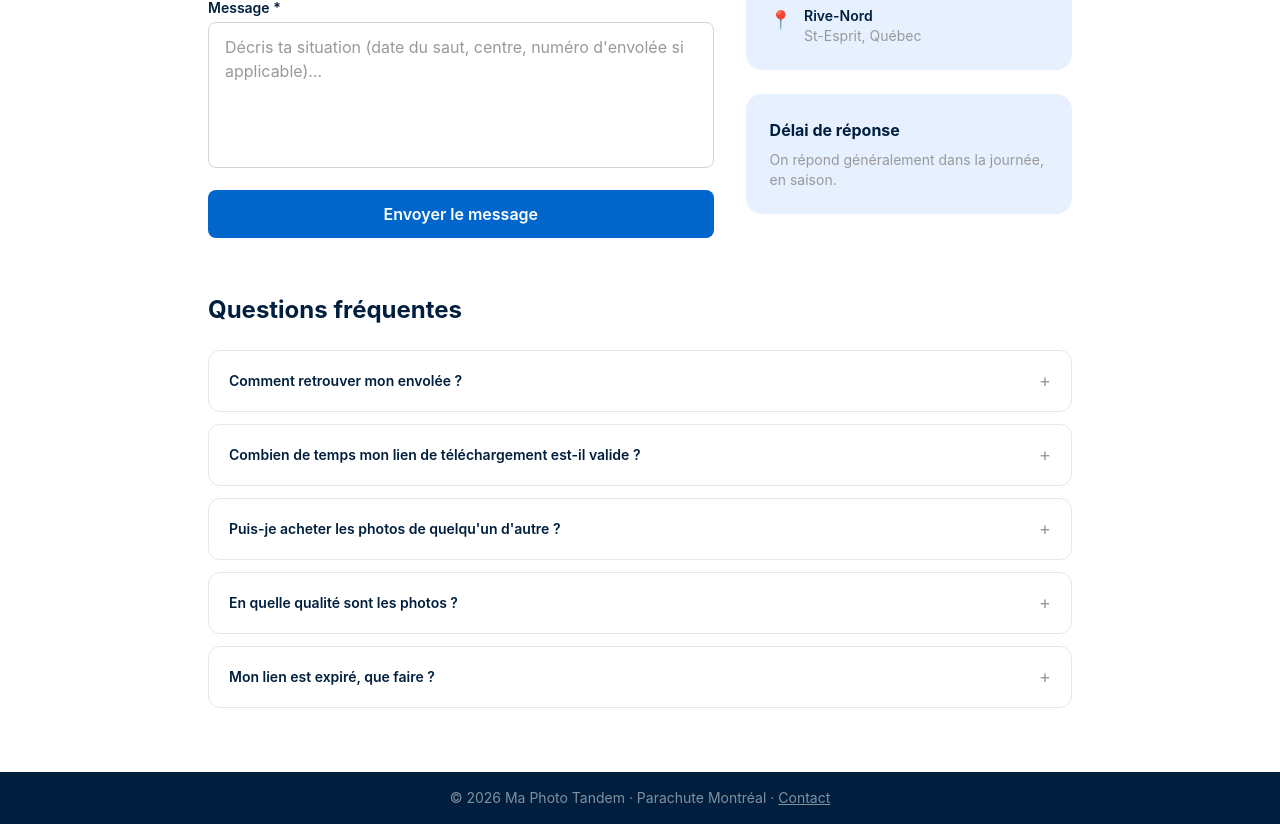
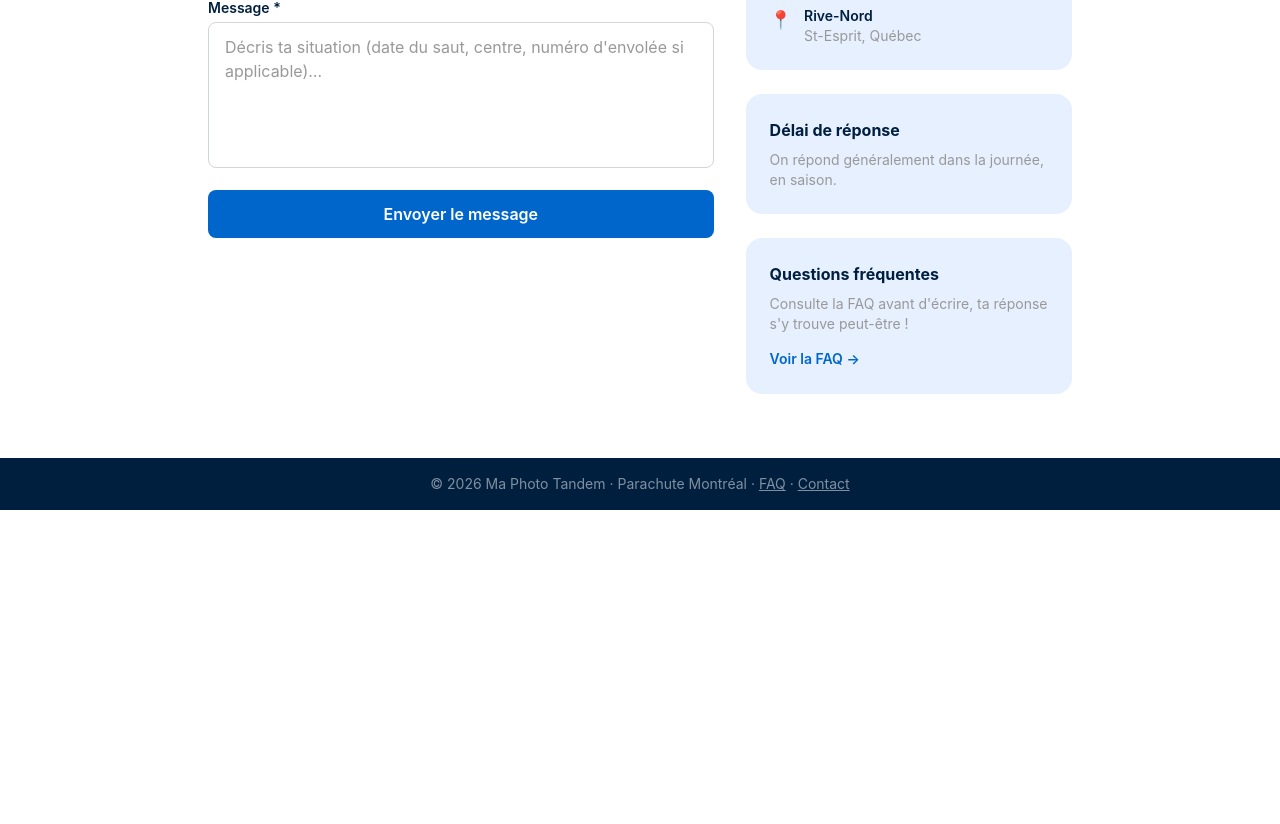
Before and after one commit to MaPhotoTandem/maphototandem, a Next.js app: page /contact in a window 1280 px wide. Shown: the part 442-1266 px from the top of the page. After the commit the page ends 952 px from the top, so only its background shows below. Built offline with nearby package versions, Linux system fonts and the light colour scheme.

Commit message:
feat: séparer page Contact et page FAQ

```diff
--- a/app/contact/page.tsx
+++ b/app/contact/page.tsx
@@ -1,29 +1,6 @@
 'use client'
 
 import { useState } from 'react'
-
-const FAQ = [
-  {
-    q: 'Comment retrouver mon envolée ?',
-    a: 'Sur la page d\'accueil, clique sur "Retrouver mon envolée" et suis les étapes. Tu auras besoin de la date de ton saut, du centre visité et de ton prénom.',
-  },
-  {
-    q: 'Combien de temps mon lien de téléchargement est-il valide ?',
-    a: 'Ton lien est valide 72 heures après l\'achat. Assure-toi de télécharger tes photos avant l\'expiration. Tu peux aussi les partager avec tes proches via ce même lien.',
-  },
-  {
-    q: 'Puis-je acheter les photos de quelqu\'un d\'autre ?',
-    a: 'Oui ! Si tu connais la date du saut, le centre et le numéro d\'envolée, tu peux accéder à la galerie et acheter les photos pour offrir en cadeau.',
-  },
-  {
-    q: 'En quelle qualité sont les photos ?',
-    a: 'Les photos sont vendues en haute résolution, sans filigrane. Parfaites pour imprimer ou partager sur les réseaux sociaux.',
-  },
-  {
-    q: 'Mon lien est expiré, que faire ?',
-    a: 'Contacte-nous via le formulaire ci-dessus en précisant ta date de saut, le centre et ton numéro d\'envolée. On pourra réactiver ton accès.',
-  },
-]
 
 export default function ContactPage() {
   const [name, setName]       = useState('')
@@ -33,7 +10,6 @@ export default function ContactPage() {
   const [loading, setLoading] = useState(false)
   const [success, setSuccess] = useState(false)
   const [error, setError]     = useState('')
-  const [openFaq, setOpenFaq] = useState<number | null>(null)
 
   async function handleSubmit(e: React.FormEvent) {
     e.preventDefault()
@@ -59,7 +35,6 @@ export default function ContactPage() {
   return (
     <div className="max-w-4xl mx-auto px-4 py-10 sm:py-16">
 
-      {/* Titre */}
       <div className="mb-10">
         <h1 className="text-3xl sm:text-4xl font-bold text-navy mb-3">Nous contacter</h1>
         <p className="text-mid text-base">
@@ -67,7 +42,7 @@ export default function ContactPage() {
         </p>
       </div>
 
-      <div className="grid grid-cols-1 md:grid-cols-5 gap-8 mb-14">
+      <div className="grid grid-cols-1 md:grid-cols-5 gap-8">
 
         {/* Formulaire */}
         <div className="md:col-span-3">
@@ -183,29 +158,14 @@ export default function ContactPage() {
             <h2 className="text-base font-bold text-navy mb-2">Délai de réponse</h2>
             <p className="text-sm text-mid">On répond généralement dans la journée, en saison.</p>
           </div>
-        </div>
-      </div>
 
-      {/* FAQ */}
-      <div>
-        <h2 className="text-2xl font-bold text-navy mb-6">Questions fréquentes</h2>
-        <div className="space-y-3">
-          {FAQ.map((item, i) => (
-            <div key={i} className="border border-gray-200 rounded-xl overflow-hidden">
-              <button
-                onClick={() => setOpenFaq(openFaq === i ? null : i)}
-                className="w-full flex items-center justify-between px-5 py-4 text-left hover:bg-gray-50 transition-colors"
-              >
-                <span className="font-semibold text-navy text-sm pr-4">{item.q}</span>
-                <span className="text-mid text-lg flex-shrink-0">{openFaq === i ? '−' : '+'}</span>
-              </button>
-              {openFaq === i && (
-                <div className="px-5 pb-4 text-sm text-mid leading-relaxed">
-                  {item.a}
-                </div>
-              )}
-            </div>
-          ))}
+          <div className="bg-pale-blue rounded-2xl p-6">
+            <h2 className="text-base font-bold text-navy mb-2">Questions fréquentes</h2>
+            <p className="text-sm text-mid mb-3">Consulte la FAQ avant d'écrire, ta réponse s'y trouve peut-être !</p>
+            <a href="/faq" className="text-action text-sm font-semibold hover:underline">
+              Voir la FAQ →
+            </a>
+          </div>
         </div>
       </div>
 
--- /dev/null
+++ b/app/faq/page.tsx
@@ -0,0 +1,63 @@
+'use client'
+
+import { useState } from 'react'
+
+const FAQ = [
+  {
+    q: 'Comment retrouver mon envolée ?',
+    a: 'Sur la page d\'accueil, clique sur "Retrouver mon envolée" et suis les étapes. Tu auras besoin de la date de ton saut, du centre visité et de ton prénom.',
+  },
+  {
+    q: 'Combien de temps mon lien de téléchargement est-il valide ?',
+    a: 'Ton lien est valide 72 heures après l\'achat. Assure-toi de télécharger tes photos avant l\'expiration. Tu peux aussi les partager avec tes proches via ce même lien.',
+  },
+  {
+    q: 'Puis-je acheter les photos de quelqu\'un d\'autre ?',
+    a: 'Oui ! Si tu connais la date du saut, le centre et le numéro d\'envolée, tu peux accéder à la galerie et acheter les photos pour offrir en cadeau.',
+  },
+  {
+    q: 'En quelle qualité sont les photos ?',
+    a: 'Les photos sont vendues en haute résolution, sans filigrane. Parfaites pour imprimer ou partager sur les réseaux sociaux.',
+  },
+  {
+    q: 'Mon lien est expiré, que faire ?',
+    a: 'Contacte-nous via le formulaire de contact en précisant ta date de saut, le centre et ton numéro d\'envolée. On pourra réactiver ton accès.',
+  },
+]
+
+export default function FaqPage() {
+  const [openFaq, setOpenFaq] = useState<number | null>(null)
+
+  return (
+    <div className="max-w-2xl mx-auto px-4 py-10 sm:py-16">
+
+      <div className="mb-10">
+        <h1 className="text-3xl sm:text-4xl font-bold text-navy mb-3">Questions fréquentes</h1>
+        <p className="text-mid text-base">
+          Tu ne trouves pas ta réponse ?{' '}
+          <a href="/contact" className="text-action hover:underline">Contacte-nous</a>.
+        </p>
+      </div>
+
+      <div className="space-y-3">
+        {FAQ.map((item, i) => (
+          <div key={i} className="border border-gray-200 rounded-xl overflow-hidden">
+            <button
+              onClick={() => setOpenFaq(openFaq === i ? null : i)}
+              className="w-full flex items-center justify-between px-5 py-4 text-left hover:bg-gray-50 transition-colors"
+            >
+              <span className="font-semibold text-navy text-sm pr-4">{item.q}</span>
+              <span className="text-mid text-lg flex-shrink-0">{openFaq === i ? '−' : '+'}</span>
+            </button>
+            {openFaq === i && (
+              <div className="px-5 pb-4 text-sm text-mid leading-relaxed">
+                {item.a}
+              </div>
+            )}
+          </div>
+        ))}
+      </div>
+
+    </div>
+  )
+}
--- a/app/layout.tsx
+++ b/app/layout.tsx
@@ -40,6 +40,8 @@ export default function RootLayout({ children }: { children: React.ReactNode })
         <footer className="bg-navy text-white/50 px-4 py-4 text-center text-xs sm:text-sm">
           © {new Date().getFullYear()} Ma Photo Tandem · Parachute Montréal
           {' · '}
+          <a href="/faq" className="hover:text-white/80 underline transition-colors">FAQ</a>
+          {' · '}
           <a href="/contact" className="hover:text-white/80 underline transition-colors">Contact</a>
         </footer>
 
```
